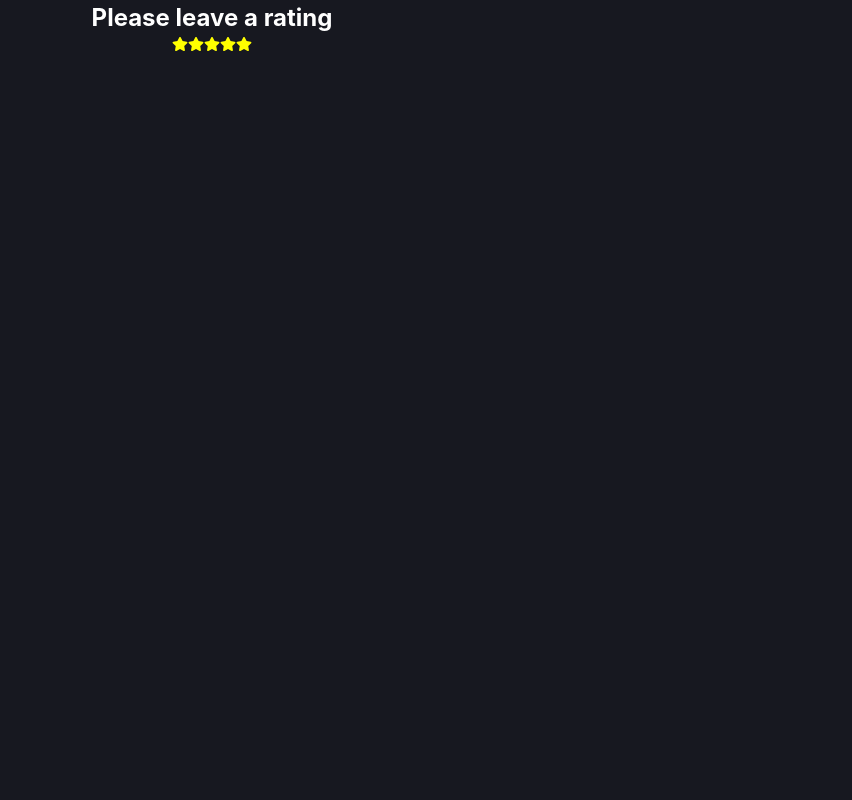
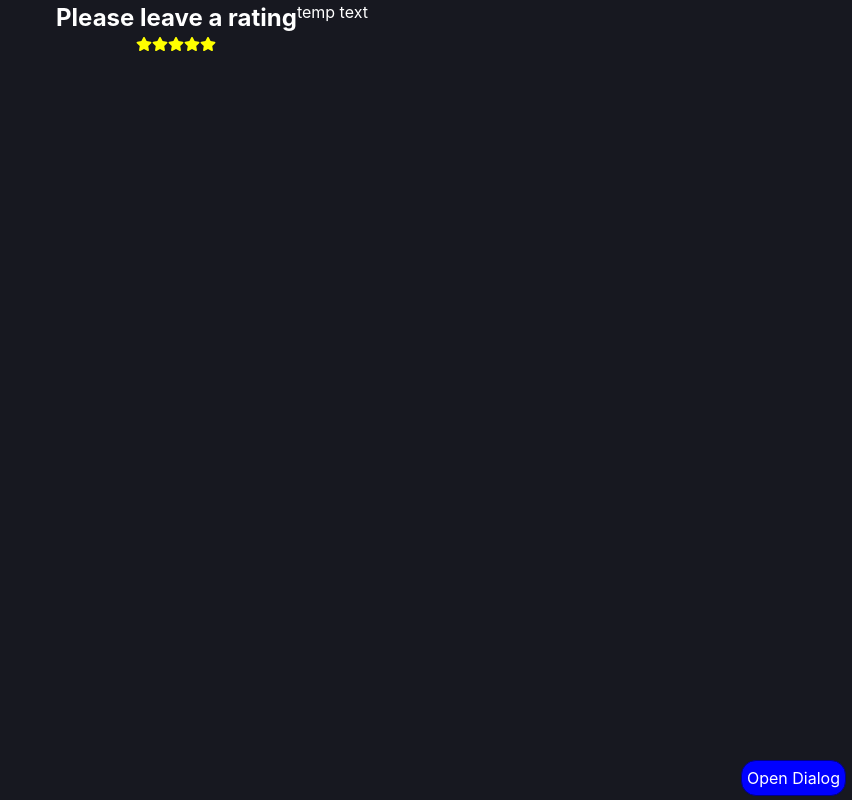
Before and after one commit to Gamewarrior1andBowser/assignment2_rone, a React (Create React App) app: page / in a window 1280 px wide. Shown: the whole page, without its empty margins (428-1280 px from the left). Built offline with nearby package versions, Linux system fonts and the light colour scheme.

Commit message:
Set up the 'open dialog' button

```diff
--- a/src/App.js
+++ b/src/App.js
@@ -6,10 +6,9 @@ function App() {
     <>
       <main className='container flex'>
         <StarRating/>
+        <Dialog popup={true}/>
       </main>
-      <footer>
-        <Dialog/>
-      </footer>
+      <Dialog popup={false}/>
     </>
   );
 }
--- a/src/components/Dialog.js
+++ b/src/components/Dialog.js
@@ -1,7 +1,22 @@
-function Dialog() {
-  return (
-    <></>
-  );
+import { useState } from "react";
+
+function Dialog(props) {
+  const[isHidden, setHidden] = useState(true);
+
+  if (props.popup) {
+    return (
+      <>
+        <p>temp text</p>
+      </>
+    );
+  } else {
+    return (
+        <footer>
+          <button onClick={() => {setHidden(!isHidden)}}>Open Dialog</button>
+        </footer>
+    );
+  }
+
 }
 
 export default Dialog;
--- a/src/css/index.css
+++ b/src/css/index.css
@@ -11,7 +11,7 @@ body {
 }
 
 #root, main {
-  height: min(100svh);
+  height: min(95svh);
 }
 
 .flex {
@@ -19,7 +19,7 @@ body {
   justify-content: center;
 }
 
-.dialog {
+footer {
   justify-self: right;
 }
 
@@ -31,3 +31,18 @@ body {
 .yellow {
   color: #ff0;
 }
+
+button {
+  border-radius: 15px;
+  padding: 5px;
+  margin-right: 6px;
+  color: #fff;
+  background-color: #0000ff;
+  border: 1px #00008b solid;
+  transition: 0.25s;
+}
+
+button:hover {
+  background-color: #00008b;
+  border: 1px #000047 solid;
+}
```
